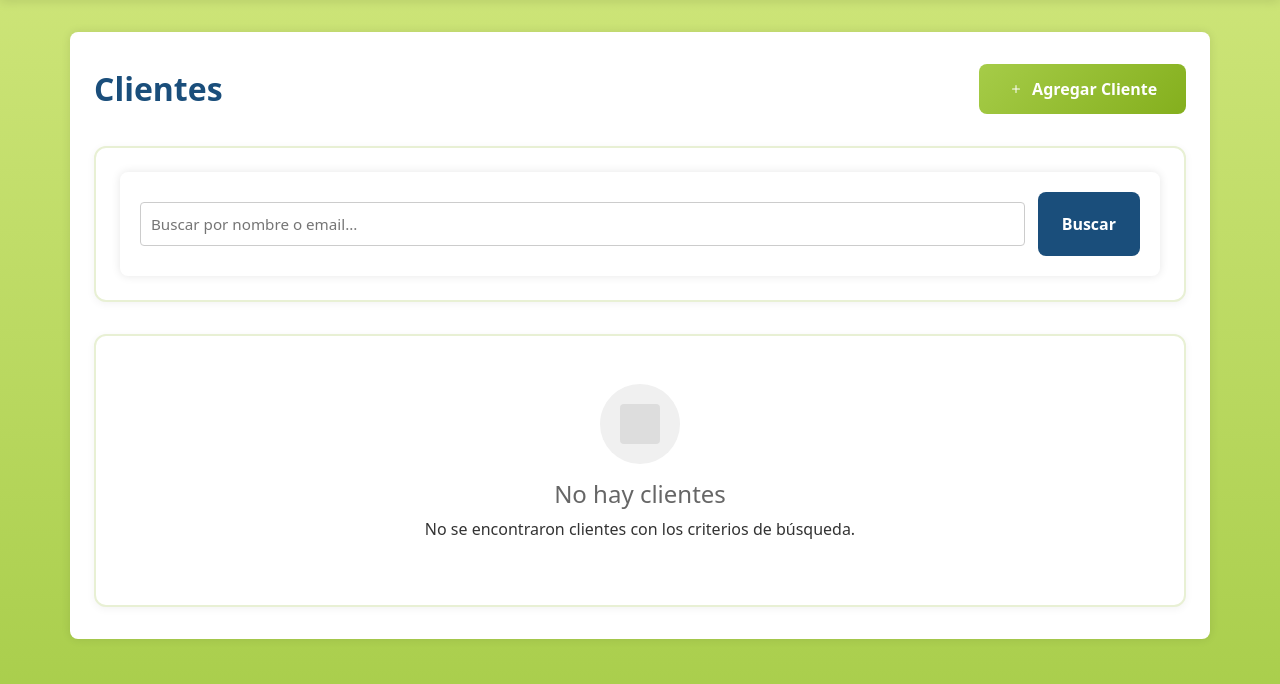
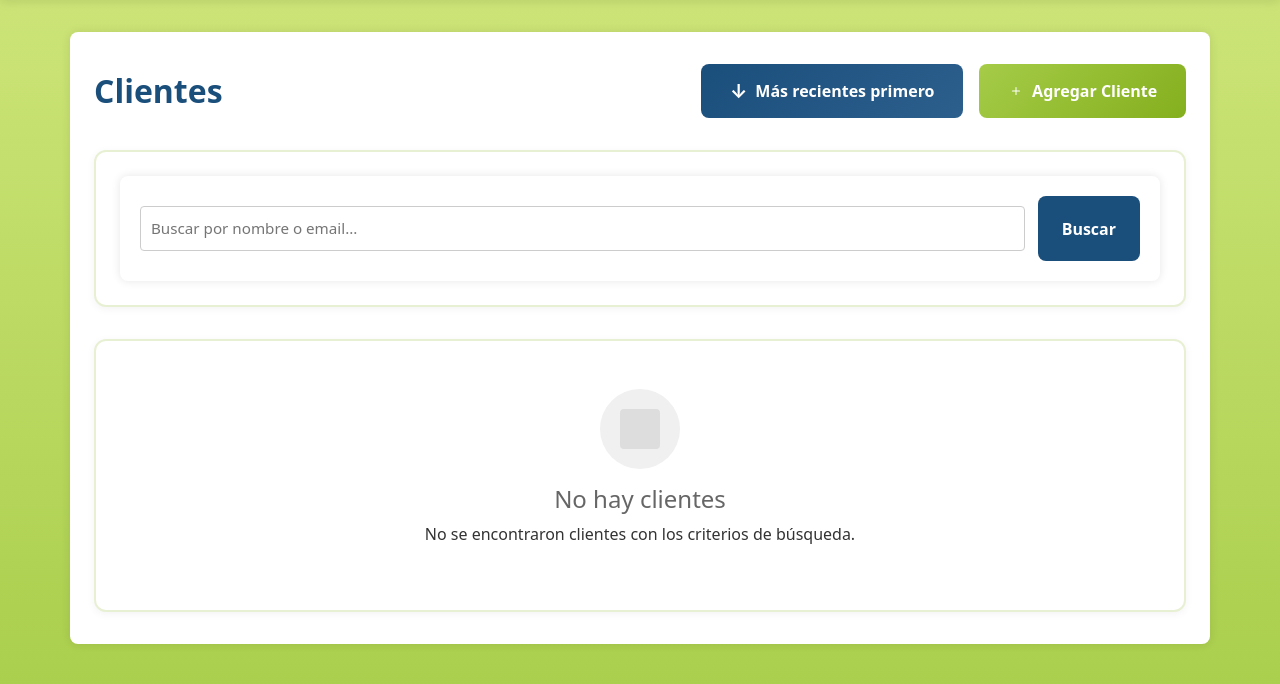
Before and after one commit to Fabianxxo27/La-Lavanderia, a Flask app: template templates/clientes.html in a window 1280 px wide. Shown: the part 93-777 px from the top of the page. Run offline with Flask 3, Linux system fonts and the light colour scheme; the template is opened without the code that fills it, so the values that code supplies are empty; some libraries are stand-ins or nearby versions.

Commit message:
Agregar botón de ordenamiento en clientes (más recientes/más antiguos)

```diff
--- a/app.py
+++ b/app.py
@@ -796,19 +796,25 @@ def clientes():
     """
     Mostrar todos los clientes basados en la tabla usuario (rol='cliente').
     """
+    # Obtener parámetro de orden
+    orden = request.args.get('orden', 'desc').strip().lower()  # 'asc' o 'desc'
+
     if request.method == 'POST':
         q = request.form.get('q', '').strip()
+        # Agregar orden a la búsqueda también
+        orden_sql = "ASC" if orden == 'asc' else "DESC"
         data = run_query(
-            "SELECT id_usuario, nombre, username, email FROM usuario WHERE rol = 'cliente' AND (nombre LIKE :q OR email LIKE :q OR username LIKE :q)",
+            f"SELECT id_usuario, nombre, username, email FROM usuario WHERE rol = 'cliente' AND (nombre LIKE :q OR email LIKE :q OR username LIKE :q) ORDER BY id_usuario {orden_sql}",
             {"q": f"%{q}%"},
             fetchall=True
         )
     else:
+        orden_sql = "ASC" if orden == 'asc' else "DESC"
         data = run_query(
-            "SELECT id_usuario, nombre, username, email FROM usuario WHERE rol = 'cliente' ORDER BY id_usuario DESC",
+            f"SELECT id_usuario, nombre, username, email FROM usuario WHERE rol = 'cliente' ORDER BY id_usuario {orden_sql}",
             fetchall=True
         )
-    return render_template('clientes.html', clients=data)
+    return render_template('clientes.html', clients=data, orden=orden)
 
 
 # -----------------------------------------------
--- a/templates/clientes.html
+++ b/templates/clientes.html
@@ -43,6 +43,29 @@
     box-shadow: 0 4px 12px rgba(166, 204, 72, 0.3);
     text-decoration: none;
     color: white;
+  }
+
+  .btn-orden {
+    background: linear-gradient(135deg, #1a4e7b 0%, #2d5f8d 100%) !important;
+    color: white !important;
+    padding: 0.8rem 1.8rem;
+    border: none;
+    border-radius: 8px;
+    font-weight: 700;
+    text-decoration: none;
+    transition: all 0.2s ease;
+    display: inline-flex;
+    align-items: center;
+    gap: 0.5rem;
+    cursor: pointer;
+  }
+
+  .btn-orden:hover {
+    background: linear-gradient(135deg, #0d1d2a 0%, #1a4e7b 100%) !important;
+    transform: translateY(-2px);
+    box-shadow: 0 4px 12px rgba(26, 78, 123, 0.3);
+    text-decoration: none;
+    color: white !important;
   }
 
   .search-section {
@@ -224,6 +247,16 @@
 <div class="clientes-container">
   <div class="header-section">
     <h1 class="page-title">Clientes</h1>
+    <div style="display: flex; gap: 1rem; flex-wrap: wrap;">
+      {% set nuevo_orden = 'asc' if orden == 'desc' else 'desc' %}
+      {% set icono_orden = '↑' if orden == 'asc' else '↓' %}
+      {% set texto_orden = 'Más antiguos primero' if orden == 'desc' else 'Más recientes primero' %}
+
+      <a href="{{ url_for('clientes', orden=nuevo_orden) }}" class="btn-orden">
+        <span style="font-size: 1.2rem;">{{ icono_orden }}</span>
+        {{ texto_orden }}
+      </a>
+
       <a href="{{ url_for('agregar_cliente') }}" class="btn-agregar">
         <svg width="16" height="16" fill="currentColor" viewBox="0 0 16 16">
           <path d="M8 4a.5.5 0 0 1 .5.5v3h3a.5.5 0 0 1 0 1h-3v3a.5.5 0 0 1-1 0v-3h-3a.5.5 0 0 1 0-1h3v-3A.5.5 0 0 1 8 4z"/>
@@ -231,9 +264,11 @@
         Agregar Cliente
       </a>
     </div>
+  </div>
 
   <div class="search-section">
     <form method="post">
+      <input type="hidden" name="orden" value="{{ orden }}">
       <div class="search-input-group">
         <input type="text" name="q" class="search-input" placeholder="Buscar por nombre o email...">
         <button class="btn-buscar" type="submit">Buscar</button>
```
Lines whose indentation alone changed are shown as unchanged.
